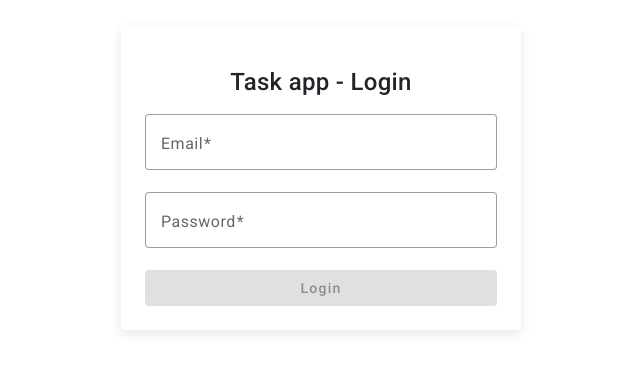
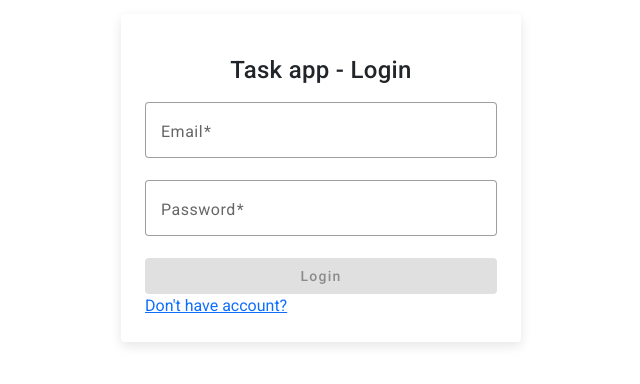
Before and after one commit to janithT/crypto-task-client-app, an Angular app: page /auth/login in a window 1280 px wide. Shown: the part 222-606 px from the top of the page, without its empty margins (319-959 px from the left). Built offline with nearby package versions, Linux system fonts and the light colour scheme.

Commit message:
Auth urls update

```diff
--- a/src/app/pages/auth/login/login.component.html
+++ b/src/app/pages/auth/login/login.component.html
@@ -71,5 +71,10 @@
       ></app-mat-button>
 
     </form>
+
+    <div>
+      <a color="info" routerLink="/auth/register">Don't have account?</a>
+    </div>
+
   </mat-card>
 </div>
--- a/src/app/pages/auth/register/register.component.html
+++ b/src/app/pages/auth/register/register.component.html
@@ -52,5 +52,9 @@
       ></app-mat-button>
 
     </form>
+
+    <div>
+      <a color="info" routerLink="/auth/login">Have an account?</a>
+    </div>
   </mat-card>
 </div>
```
